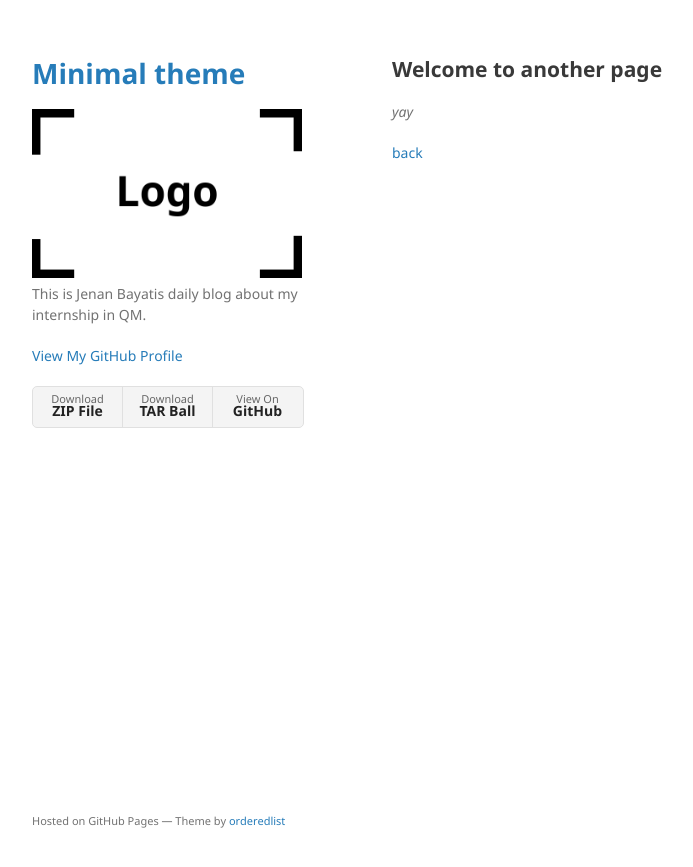
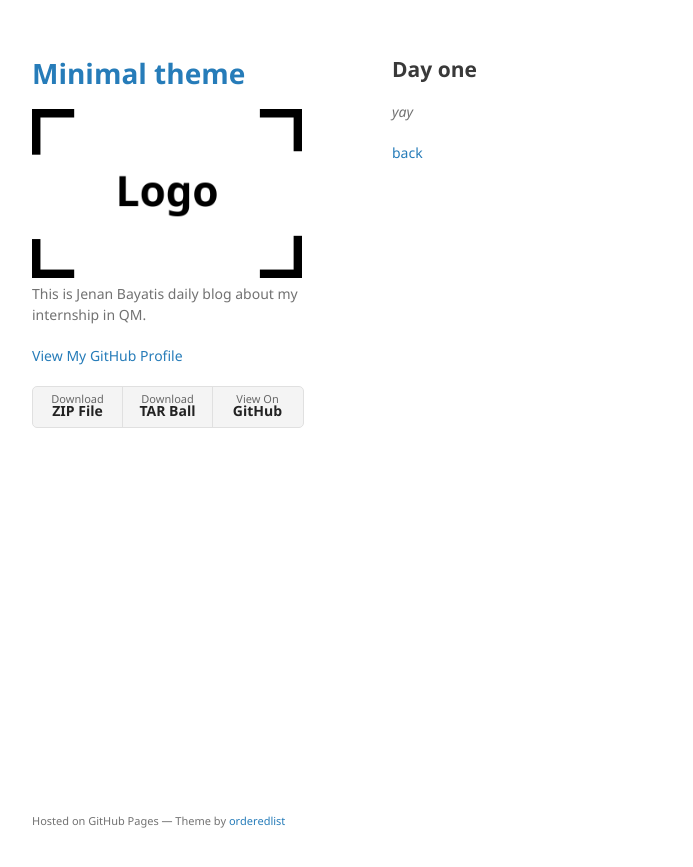
Before and after one commit to JenanBayati-QM/JenanBayati-QM.github.io, a Jekyll site: the page built from another-page.md, in a window 1280 px wide. Shown: the top 867 px of the page, without its empty margins (178-871 px from the left). Built offline with Jekyll 4.4.1, drawn with Linux system fonts in a browser that asks for light colours; our own code applies the rules of GitHub Pages for plain Markdown files.

Commit message:
Update another-page.md

```diff
--- a/another-page.md
+++ b/another-page.md
@@ -2,7 +2,7 @@
 layout: default
 ---
 
-## Welcome to another page
+## Day one
 
 _yay_
 
```
